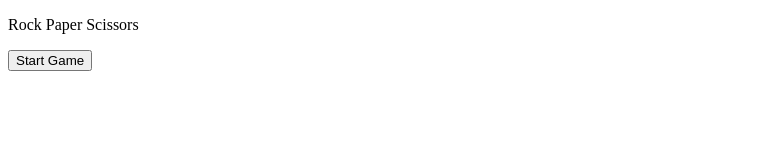
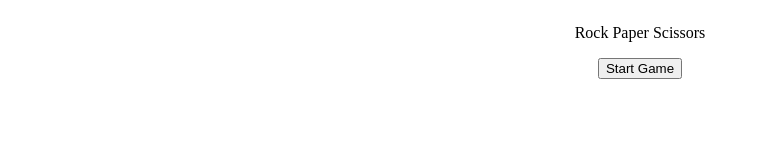
Before and after one commit to Greg1897/rock_paper, a plain HTML site: page index.html in a window 1280 px wide. Shown: the whole page, without its empty margins (0-760 px from the left). Drawn offline with Linux system fonts and the light colour scheme.

Commit message:
added some css

```diff
--- a/index.html
+++ b/index.html
@@ -4,11 +4,12 @@
     <meta charset="UTF-8">
     <meta http-equiv="X-UA-Compatible" content="IE=edge">
     <meta name="viewport" content="width=device-width, initial-scale=1.0">
-    <title>Document</title>
+    <title>Rock,Paper,Scissors</title>
+    <link rel="stylesheet" href="style.css">
 
 </head>
 <body>
-    <div>
+    <div class="container">
         <p>Rock Paper Scissors</p>
         <button onclick="game()">Start Game</button>
     </div>
--- /dev/null
+++ b/style.css
@@ -0,0 +1,5 @@
+.container {
+    display: flex;
+    flex-direction: column;
+    align-items: center;
+}
```
